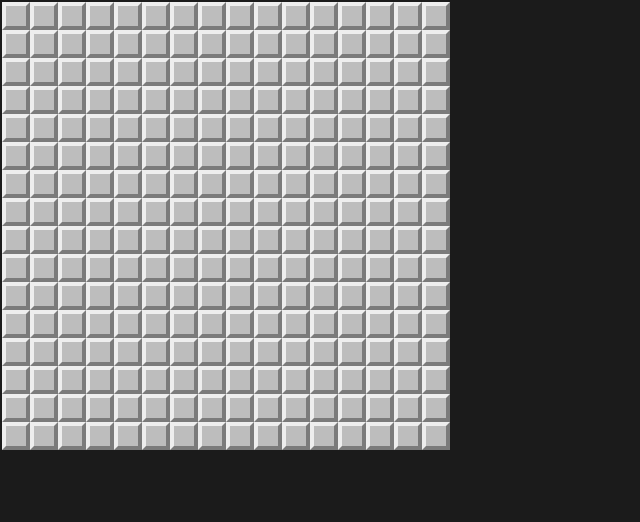
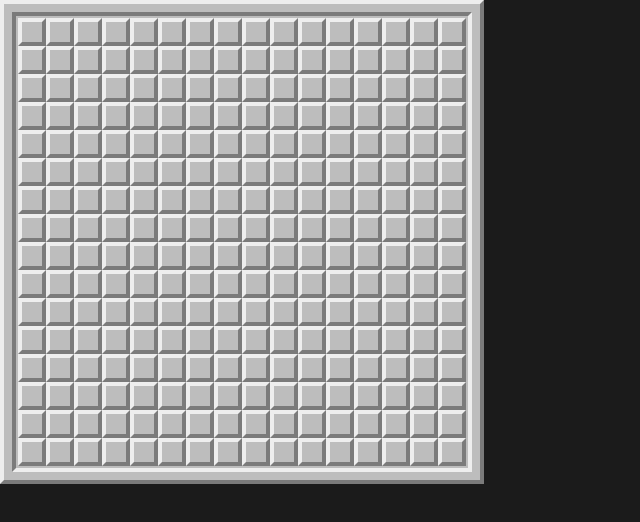
Before and after one commit to CyberFlameGO/minesweeper, a React (Create React App) app: page / in a window 1280 px wide. Shown: the top 522 px of the page, without its empty margins (0-640 px from the left). Built offline with nearby package versions, Linux system fonts and the light colour scheme.

Commit message:
wrap game in borders

```diff
--- a/src/Minesweeper.tsx
+++ b/src/Minesweeper.tsx
@@ -18,6 +18,7 @@ import {
 import "./Minesweeper.scss";
 import Cell from "./Cell";
 import match from "./util/functions/match";
+import Borders from "./Borders";
 
 enum State {
     NOT_STARTED,
@@ -146,6 +147,7 @@ const Minesweeper: React.FC<{}> = () => {
     const lastOpen = getLast(actions, ActionType.OPEN);
 
     return (
+        <Borders>
             <table
                 id="Minesweeper"
                 onContextMenu={preventDefault}
@@ -172,8 +174,14 @@ const Minesweeper: React.FC<{}> = () => {
                                         red={bomb && lost && wasLastOpen}
                                         flagged={flagged}
                                         lost={lost}
-                                    onLeftClick={createLeftClickHandler(x, y)}
-                                    onRightClick={createRightClickHandler(x, y)}
+                                        onLeftClick={createLeftClickHandler(
+                                            x,
+                                            y
+                                        )}
+                                        onRightClick={createRightClickHandler(
+                                            x,
+                                            y
+                                        )}
                                         key={x}
                                     />
                                 );
@@ -182,6 +190,7 @@ const Minesweeper: React.FC<{}> = () => {
                     ))}
                 </tbody>
             </table>
+        </Borders>
     );
 };
 
```
Lines whose indentation alone changed are shown as unchanged.
